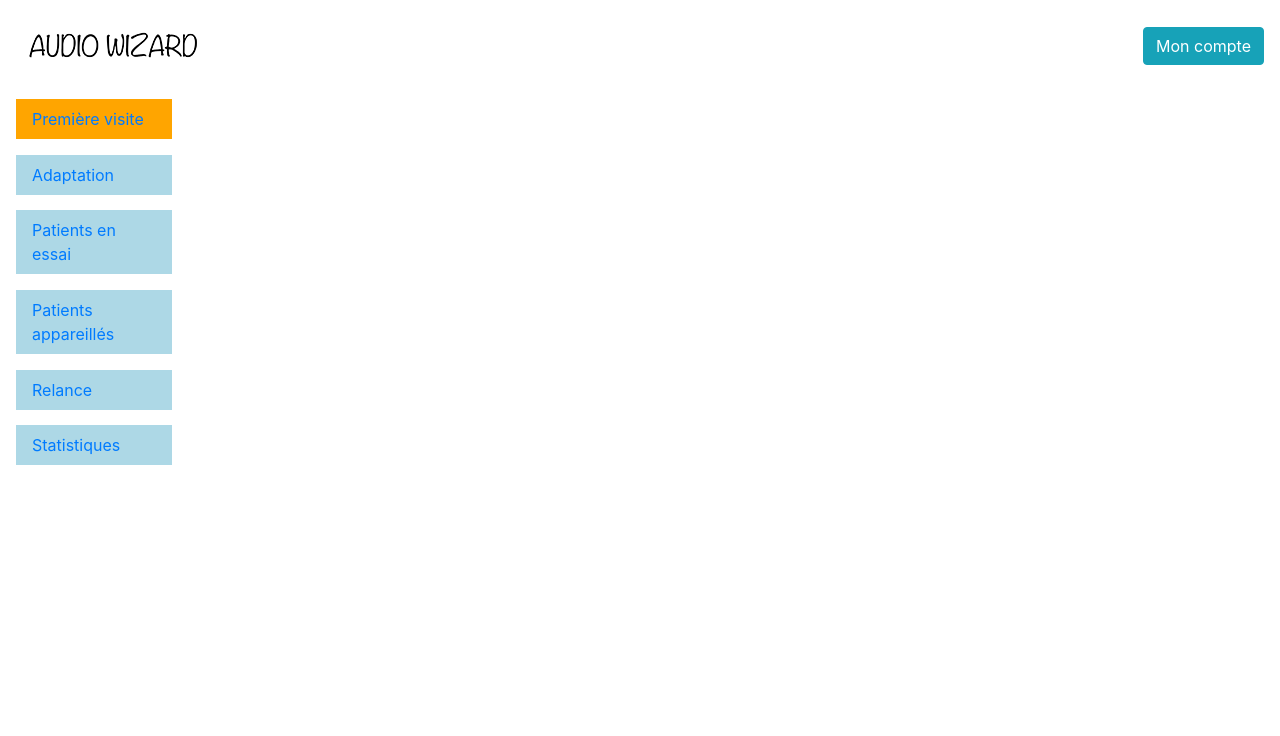
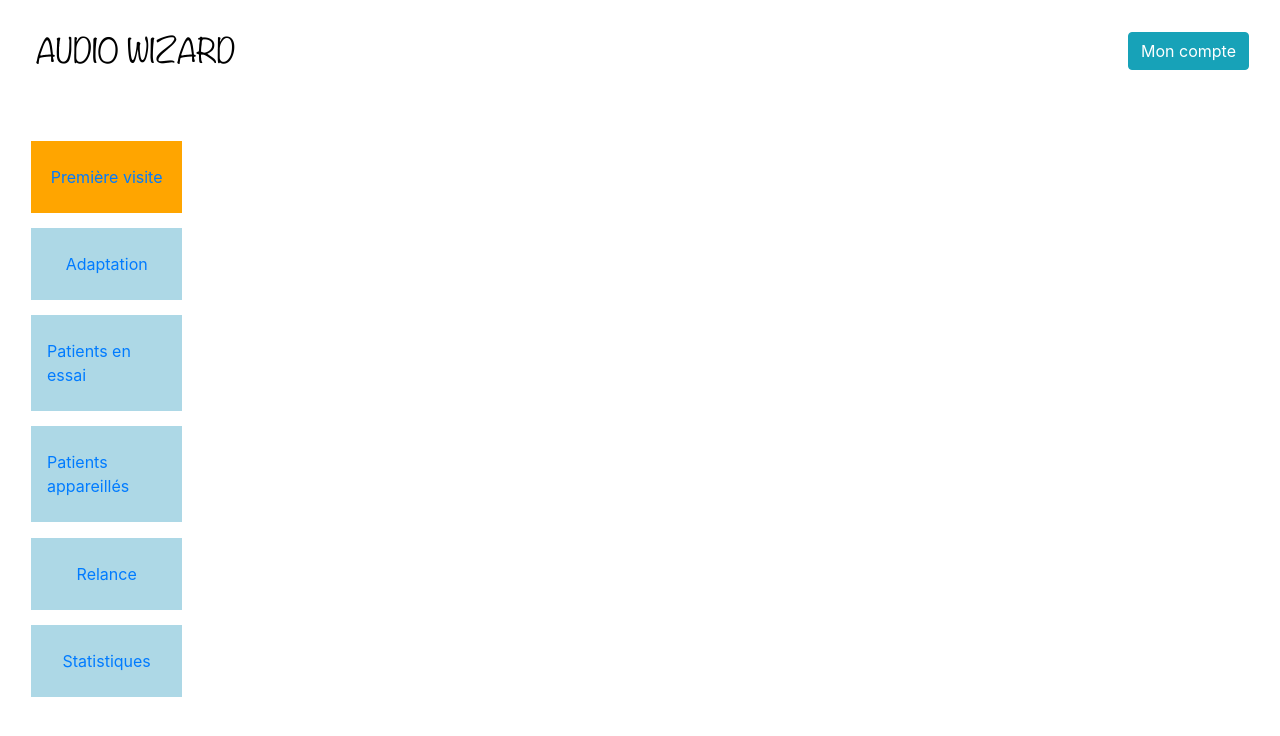
Before and after one commit to clotl/audiowizardtest, a React (Create React App) app: page / in a window 1280 px wide. Shown: the top 736 px of the page. Built offline with nearby package versions, Linux system fonts and the light colour scheme.

Commit message:
[WIP] do some CSS modifications

```diff
--- a/src/Layout.jsx
+++ b/src/Layout.jsx
@@ -1,27 +1,23 @@
 import React from "react";
 import TopNav from "./TopNav";
 import LeftNav from "./LeftNav";
-import MainApp from "./MainApp";
-import { Row, Col } from "reactstrap";
-
-import styles from "./Layout.module.css";
+import { Container, Row, Col } from "reactstrap";
 
 const Layout = ({ child }) => {
   return (
-    <div>
+    <Container fluid>
       <Row>
         <TopNav />
       </Row>
-      <Row>
-        <Col sm="2" lg="2">
-          <LeftNav />
-        </Col>
-        <Col>
-          {/* <MainApp /> */}
-          {child}
-        </Col>
-      </Row>
-    </div>
+      <>
+        <Row>
+          <Col sm="2" lg="2" className={"d-flex align-items-start"}>
+            <LeftNav />
+          </Col>
+          <Col> {child} </Col>
+        </Row>
+      </>
+    </Container>
   );
 };
 
--- a/src/Layout.module.css
+++ /dev/null
@@ -1,4 +0,0 @@
-.TopNav {
-  border-bottom: 2px !important;
-  border-bottom-color: grey !important;
-}
--- a/src/LeftNav.jsx
+++ b/src/LeftNav.jsx
@@ -1,32 +1,32 @@
 import React from "react";
-import { Navbar, Nav, NavItem, NavLink, Col } from "reactstrap";
+import { Navbar, NavLink, Col } from "reactstrap";
 
 import styles from "./LeftNav.module.css";
 
 const LeftNav = () => {
   return (
-    <div className={"d-flex align-items-start"}>
+    <>
       <Navbar>
-        <NavLink className={styles.itemMenuOrange} href="/components/">
+        <NavLink className={`${styles.itemMenuOrange} pt-4 pb-4 d-flex justify-content-center`} href="/firstvisit/">
           Première visite
         </NavLink>
-        <NavLink className={styles.itemMenuBlue} href="/components/">
+        <NavLink className={`${styles.itemMenuBlue} pt-4 pb-4 d-flex justify-content-center`} href="/adaptation/">
           Adaptation
         </NavLink>
-        <NavLink className={styles.itemMenuBlue} href="/components/">
+        <NavLink className={`${styles.itemMenuBlue} pt-4 pb-4 d-flex justify-content-center`} href="/trypatient/">
           Patients en essai
         </NavLink>
-        <NavLink className={styles.itemMenuBlue} href="/components/">
+        <NavLink className={`${styles.itemMenuBlue} pt-4 pb-4 d-flex justify-content-center`} href="/components/">
           Patients appareillés
         </NavLink>
-        <NavLink className={styles.itemMenuBlue} href="/components/">
+        <NavLink className={`${styles.itemMenuBlue} pt-4 pb-4 d-flex justify-content-center`} href="/components/">
           Relance
         </NavLink>
-        <NavLink className={styles.itemMenuBlue} href="/components/">
+        <NavLink className={`${styles.itemMenuBlue} pt-4 pb-4 d-flex justify-content-center`} href="/stats/">
           Statistiques
         </NavLink>
       </Navbar>
-    </div>
+    </>
   );
 };
 
--- a/src/LeftNav.module.css
+++ b/src/LeftNav.module.css
@@ -1,11 +1,5 @@
-.navPosition {
-  /* flex-direction: column !important;
-  align-items: flex-start !important; */
-  align-items: center;
-}
 .itemMenuOrange {
   margin-bottom: 10%;
-  padding: 10%;
   justify-content: center;
   background-color: orange;
   width: 100%;
@@ -13,7 +7,6 @@
 
 .itemMenuBlue {
   margin-bottom: 10%;
-  padding: 5%;
   background-color: lightblue;
   width: 100%;
 }
--- a/src/MainApp.jsx
+++ b/src/MainApp.jsx
@@ -7,10 +7,10 @@ import ButtonMainApp from "./Component/ButtonMainApp";
 
 let MainApp = () => {
   return (
-    <Layout className={"mt-5"}>
+    <Layout>
       <Row>
         <Col className={"d-flex justify-content-center"}>
-          <p> Comment va Madame Lucette Michu, née le 25/01/1945 </p>
+          <h2> Comment va Madame Lucette Michu, née le 25/01/1945 </h2>
         </Col>
       </Row>
       <Row>
--- a/src/TopNav.jsx
+++ b/src/TopNav.jsx
@@ -8,9 +8,9 @@ import styles from "./TopNav.module.css";
 const TopNav = () => {
   return (
     <Col>
-      <Navbar>
-        <NavbarBrand className={styles.logo}>
-          <img src={Logo} alt="audio wizard" />
+      <Navbar className={"mt-3 mb-5"}>
+        <NavbarBrand>
+          <img className={styles.logo} src={Logo} alt="audio wizard" />
         </NavbarBrand>
         <Nav>
           <Button color="info"> Mon compte </Button>
--- a/src/TopNav.module.css
+++ b/src/TopNav.module.css
@@ -0,0 +1,3 @@
+.logo {
+  width: 25%;
+}
```
Also changed, not shown: src/assets/audiowizard.png.
